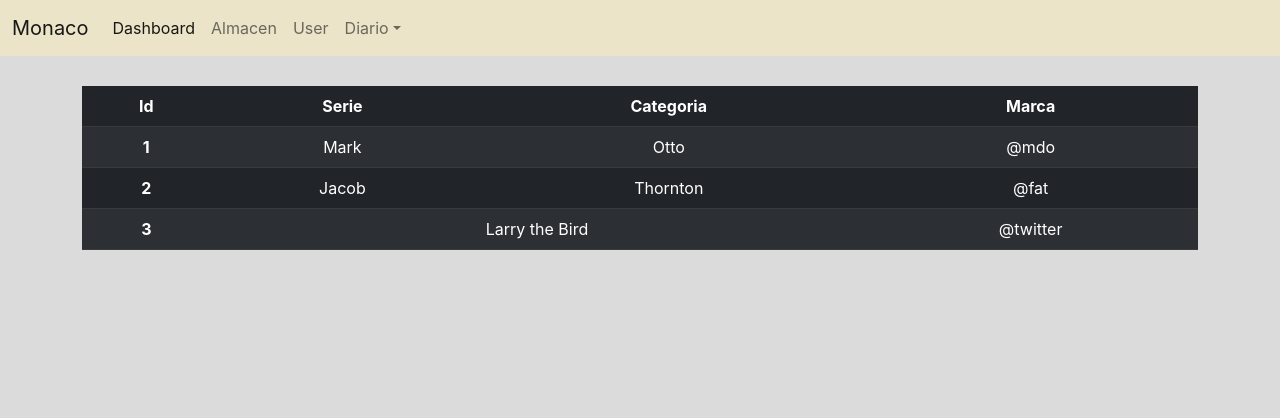
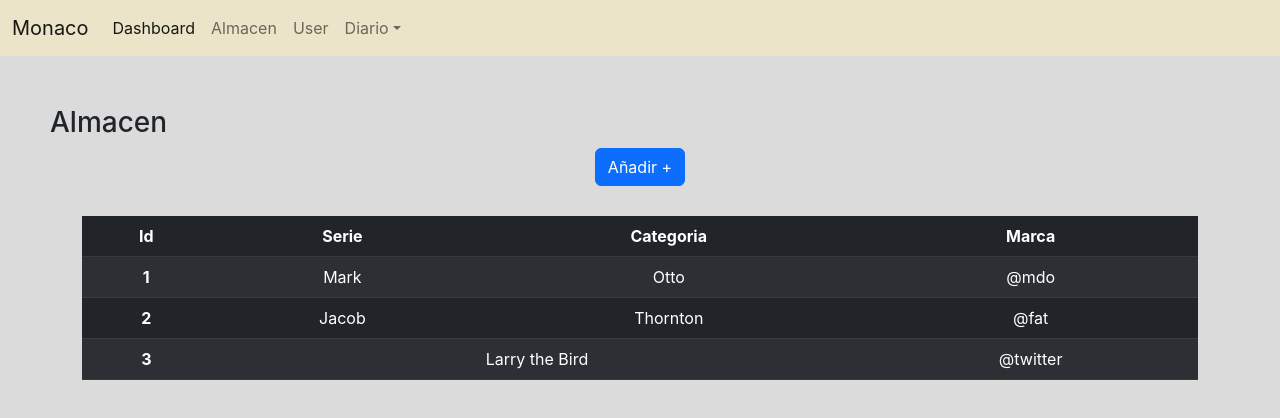
Before and after one commit to leobardonunez/Monaco, a React (Create React App) app: page /almacen in a window 1280 px wide. Shown: the top 418 px of the page. Built offline with nearby package versions, Linux system fonts and the light colour scheme.

Commit message:
Diseño almacen parte 1

```diff
--- /dev/null
+++ b/src/components/ButtonAdd.js
@@ -0,0 +1,16 @@
+import React from 'react'
+
+
+class ButtonAdd extends React.Component {
+    constructor(props) {
+        super(props);
+    }
+    state = {  }
+    render() {
+        return (
+            <button type='button' className='btn btn-primary'>Añadir +</button>
+         );
+    }
+}
+
+export default ButtonAdd;
--- a/src/components/Navigation.js
+++ b/src/components/Navigation.js
@@ -1,5 +1,5 @@
 import React from "react";
-import {Link } from "react-router-dom";
+import { Link } from "react-router-dom";
 
 class Navigation extends React.Component {
   constructor(props) {
--- a/src/index.js
+++ b/src/index.js
@@ -6,9 +6,9 @@ import reportWebVitals from './reportWebVitals';
 
 const root = ReactDOM.createRoot(document.getElementById('root'));
 root.render(
-  <React.StrictMode>
+
     <App />
-  </React.StrictMode>
+
 );
 
 // If you want to start measuring performance in your app, pass a function
--- a/src/pages/Almacen.js
+++ b/src/pages/Almacen.js
@@ -1,16 +1,20 @@
-import React from 'react'
-import Table from '../components/Table';
-
+import React from "react";
+import ButtonAdd from "../components/ButtonAdd";
+import Table from "../components/Table";
+import "../styles/almacen.css";
 
 class Almacen extends React.Component {
   constructor(props) {
     super(props);
   }
-    state = {  }
+  state = {};
   render() {
     return (
-            <div className='container'>
-                <Table/>
+      <div>
+        <h3>Almacen</h3><ButtonAdd className="añadir"/>
+        <div className="container">
+          <Table />
+        </div>
       </div>
     );
   }
--- a/src/styles/almacen.css
+++ b/src/styles/almacen.css
@@ -0,0 +1,5 @@
+h3{
+    margin-top: 50px;
+    text-align: start;
+    margin-left: 50px;
+}
```
Lines whose indentation alone changed are shown as unchanged.
